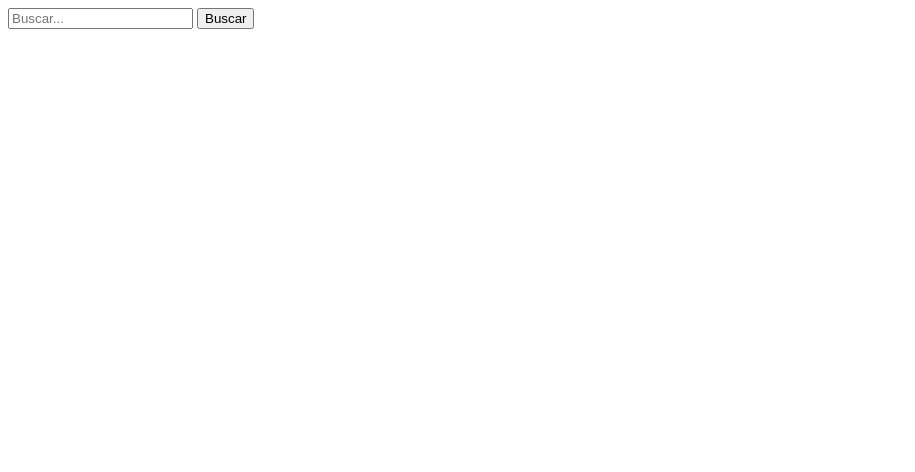
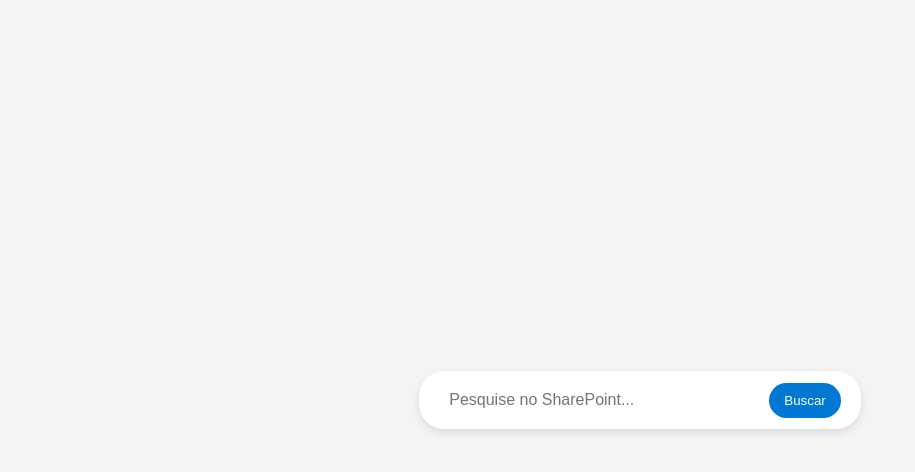
Before and after one commit to well-nunes/helppsp, a plain HTML site: page index.htm in a window 1280 px wide. Shown: the whole page, without its empty margins (0-915 px from the left). Drawn offline with Linux system fonts and the light colour scheme.

Commit message:
index.htm

```diff
--- a/index.htm
+++ b/index.htm
@@ -3,35 +3,68 @@
 <head>
     <meta charset="UTF-8">
     <meta name="viewport" content="width=device-width, initial-scale=1.0">
-    <title>Busca no SharePoint</title>
+    <title>Barra de Busca no SharePoint</title>
+    <style>
+        body {
+            font-family: Arial, sans-serif;
+            display: flex;
+            justify-content: center;
+            align-items: center;
+            height: 100vh;
+            margin: 0;
+            background-color: #f4f4f4;
+        }
+
+        .search-container {
+            display: flex;
+            align-items: center;
+            background-color: white;
+            border-radius: 25px;
+            padding: 10px 20px;
+            box-shadow: 0 4px 8px rgba(0, 0, 0, 0.1);
+        }
+
+        .search-container input {
+            border: none;
+            outline: none;
+            padding: 10px;
+            font-size: 16px;
+            border-radius: 25px;
+            width: 300px;
+        }
+
+        .search-container button {
+            background-color: #0078d4;
+            color: white;
+            border: none;
+            padding: 10px 15px;
+            margin-left: 10px;
+            border-radius: 25px;
+            cursor: pointer;
+        }
+
+        .search-container button:hover {
+            background-color: #005a8d;
+        }
+    </style>
 </head>
 <body>
-    <input type="text" id="searchBox" placeholder="Buscar...">
-    <button onclick="searchSPList()">Buscar</button>
-    <ul id="searchResults"></ul>
+
+    <div class="search-container">
+        <input type="text" id="search" placeholder="Pesquise no SharePoint..." />
+        <button onclick="search()">Buscar</button>
+    </div>
 
     <script>
-        function searchSPList() {
-            var query = document.getElementById("searchBox").value;
-            var siteUrl = "https://seu-sharepoint.sharepoint.com";
-            var listName = "Documentos";
-
-            fetch(siteUrl + "/_api/web/lists/getbytitle('" + listName + "')/items?$filter=substringof('" + query + "', Title)", {
-                method: "GET",
-                headers: { "Accept": "application/json; odata=verbose" }
-            })
-            .then(response => response.json())
-            .then(data => {
-                var results = document.getElementById("searchResults");
-                results.innerHTML = "";
-                data.d.results.forEach(item => {
-                    var li = document.createElement("li");
-                    li.textContent = item.Title;
-                    results.appendChild(li);
-                });
-            })
-            .catch(error => console.error("Erro na busca:", error));
+        function search() {
+            var query = document.getElementById("search").value;
+            if (query) {
+                // Modifique a URL abaixo para apontar para sua página de resultados de pesquisa no SharePoint
+                var searchURL = "https://oncoclinicas.sharepoint.com/sites/ocpm_medicos/SitePages/Portfolio.aspx?csf=1&web=1&e=bvgwov" + encodeURIComponent(query);
+                window.open(searchURL, "_blank");
+            }
         }
     </script>
+
 </body>
 </html>
```
